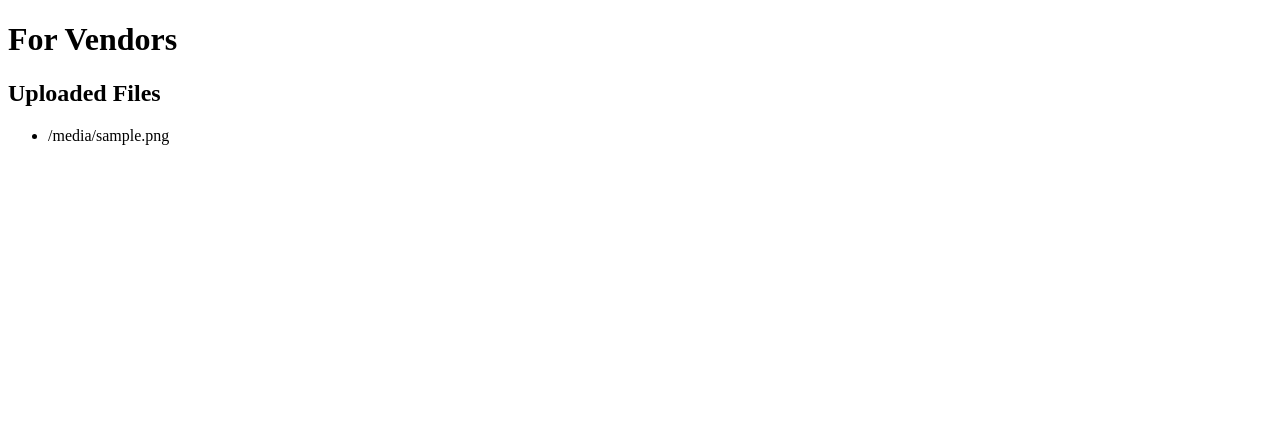
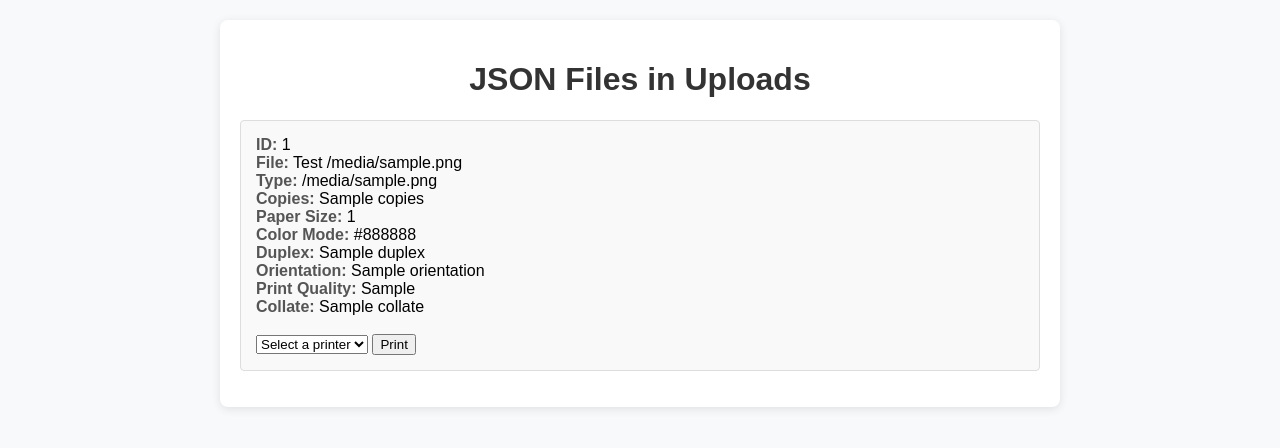
Before and after one commit to cutormj/Local-Web-Server, a Flask app: template templates/list_files.html in a window 1280 px wide. Shown: the top 448 px of the page. Run offline with Flask 3, Linux system fonts and the light colour scheme; the template is opened without the code that fills it: most values are stand-ins (such as "Sample title", 1, 10 or a date in 2020).

Commit message:
nice one

```diff
--- a/customer.py
+++ b/customer.py
@@ -1,5 +1,9 @@
 from flask import Flask, request, render_template
 import os
+import uuid
+import json
+import mimetypes
+
 
 app = Flask(__name__)
 
@@ -7,20 +11,75 @@ def list_files(directory):
     # Get a list of all files in the specified directory
     return [filename for filename in os.listdir(directory)]
 
+def save_file_with_unique_id(uploaded_file, save_directory, form_data):
+    # Generate a unique folder name using UUID
+    unique_id = str(uuid.uuid4().hex[:9].upper())
+    folder_path = os.path.join(save_directory, unique_id)
+
+    # Create the folder if it doesn't exist
+    os.makedirs(folder_path, exist_ok=True)
+
+    # Save the uploaded file inside the unique folder
+    file_path = os.path.join(folder_path, uploaded_file.filename)
+    uploaded_file.save(file_path)
+
+    # Detect the file type (MIME type) based on the uploaded file's extension
+    file_type, _ = mimetypes.guess_type(uploaded_file.filename)
+
+    # Save the form data as a JSON file in the same folder
+    json_data = {
+        "id": unique_id,
+        "file": file_path,
+        "file_type": file_type,  # Add file type to JSON data
+        "copies": form_data['copies'],
+        "paper_size": form_data['paper_size'],
+        "color_mode": form_data['color_mode'],
+        "page_range": form_data['page_range'],
+        "duplex": form_data['duplex'],
+        "orientation": form_data['orientation'],
+        "print_quality": form_data['print_quality'],
+        "collate": form_data['collate']
+    }
+
+    json_file_path = os.path.join(folder_path, 'data.json')
+    with open(json_file_path, 'w') as json_file:
+        json.dump(json_data, json_file, indent=4)
+
+    # Return the folder name (or path) for reference
+    return unique_id
+
 @app.route('/', methods=['GET', 'POST'])
 def upload_file():
     if request.method == 'POST':
         # Get the uploaded file
         uploaded_file = request.files['file']
 
-        # Save the file to D:\uploads
-        save_path = os.path.join('D:', 'uploads', uploaded_file.filename)
-        uploaded_file.save(save_path)
+        # Collect the form data
+        form_data = {
+            'filename' : uploaded_file.filename,
+            'copies': request.form['copies'],
+            'paper_size': request.form['paper-size'],
+            'color_mode': request.form['color-mode'],
+            'page_range': request.form['page-range'],
+            'duplex': 'Yes' if 'duplex' in request.form else 'No',
+            'orientation': request.form['orientation'],
+            'print_quality': request.form['print-quality'],
+            'collate': 'Yes' if 'collate' in request.form else 'No'
+        }
 
-        # Render a different HTML file with the success message and file name
-        return render_template('upload_success.html', filename=uploaded_file.filename)
+        # Directory to save the file
+        save_directory = os.path.join('D:', 'uploads')
+
+        # Save the uploaded file and form data
+        unique_folder_name = save_file_with_unique_id(uploaded_file, save_directory, form_data)
+
+        # Render a different HTML file with the success message and the folder path
+        return render_template('upload_success.html',
+                               folder_name=unique_folder_name,
+                               **form_data)
+
     else:
-        # Render an HTML form for file upload
+        # Render the upload form
         return render_template('upload_form.html')
 
 if __name__ == '__main__':
--- a/templates/list_files.html
+++ b/templates/list_files.html
@@ -1,17 +1,110 @@
 <!DOCTYPE html>
-<html>
-<head></head>
+<html lang="en">
+<head>
     <meta charset="UTF-8">
     <meta name="viewport" content="width=device-width, initial-scale=1.0">
     <title>Uploaded Files</title>
 </head>
 <body>
-    <h1>For Vendors</h1>
-    <h2>Uploaded Files</h2>
-    <ul>
-        {% for file_path in files %}
-            <li>{{ file_path }}</li>
-        {% endfor %}
-    </ul>
+    <div class="container">
+        <h1>JSON Files in Uploads</h1>
+        <ul class="list-group">
+            {% for file in json_files %}
+                <li class="list-group-item">
+                    <strong>ID:</strong> {{ file.id }}<br>
+                    <strong>File:</strong> Test {{ file.file }}<br>
+                    <strong>Type:</strong> {{ file.file_type }}<br>
+                    <strong>Copies:</strong> {{ file.copies }}<br>
+                    <strong>Paper Size:</strong> {{ file.paper_size }}<br>
+                    <strong>Color Mode:</strong> {{ file.color_mode }}<br>
+                    <strong>Duplex:</strong> {{ file.duplex }}<br>
+                    <strong>Orientation:</strong> {{ file.orientation }}<br>
+                    <strong>Print Quality:</strong> {{ file.print_quality }}<br>
+                    <strong>Collate:</strong> {{ file.collate }}<br><br>
+
+                    <select class="form-select" id="printer-select-{{ loop.index }}">
+                        <option value="">Select a printer</option>
+                        {% for printer in printer_names %}
+                            <option value="{{ printer }}">{{ printer }}</option>
+                        {% endfor %}
+                    </select>
+
+                    <button class="btn btn-primary" value="{{ file.file }}" onclick="handleButtonClick(this.value, document.getElementById('printer-select-{{ loop.index }}').value)">Print</button>
+
+                </li>
+            {% endfor %}
+        </ul>
+    </div>
+
+    <script>
+        function handleButtonClick(fileName) {
+            // Redirect to the 'display' route with the file name
+            console.log(fileName);
+            window.location.href = '/display/' + encodeURIComponent(fileName);
+        }
+    </script>
 </body>
 </html>
+
+
+
+
+
+<style>
+    body {
+        font-family: Arial, sans-serif;
+        margin: 0;
+        padding: 0;
+        background-color: #f8f9fa;
+    }
+
+    .container {
+        max-width: 800px;
+        margin: 20px auto;
+        padding: 20px;
+        background-color: white;
+        border-radius: 8px;
+        box-shadow: 0 2px 10px rgba(0, 0, 0, 0.1);
+    }
+
+    h1 {
+        text-align: center;
+        color: #333;
+    }
+
+    .list-group {
+        list-style: none;
+        padding: 0;
+    }
+
+    .list-group-item {
+        padding: 15px;
+        margin: 10px 0;
+        border: 1px solid #ddd;
+        border-radius: 4px;
+        background-color: #f9f9f9;
+        transition: background-color 0.2s;
+    }
+
+    .list-group-item:hover {
+        background-color: #f1f1f1;
+    }
+
+    strong {
+        color: #555;
+    }
+
+    @media (max-width: 600px) {
+        .container {
+            padding: 10px;
+        }
+
+        h1 {
+            font-size: 24px;
+        }
+
+        .list-group-item {
+            padding: 10px;
+        }
+    }
+</style>
```
Also changed, not shown: templates/display_parameter.html (added, +13 -0 lines), templates/upload_success.html (+50 -4 lines), vendor.py (+72 -6 lines).
